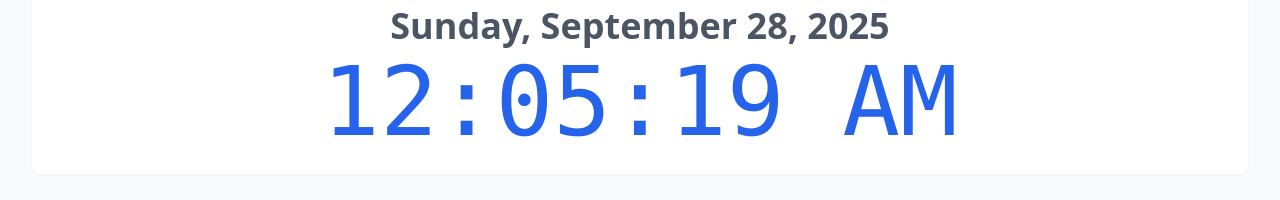
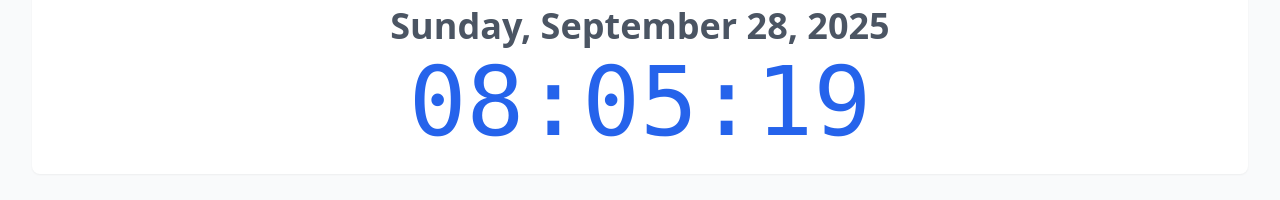
Before and after one commit to codexhilver/attendance_management_system_ventus, a React (Vite) app: page / in a window 1280 px wide. Shown: the part 158-358 px from the top of the page. Built offline with nearby package versions, Linux system fonts and the light colour scheme; no server answers.

Commit message:
Fix timezone to UTC+8: UI uses 24-hour format, CSV uses 12-hour format

```diff
--- a/src/App.tsx
+++ b/src/App.tsx
@@ -25,7 +25,7 @@ export default function App() {
         <h2 className="text-xl font-semibold text-blue-600">Attendance</h2>
         <div className="flex items-center gap-4">
           <a
-            href={`${import.meta.env.VITE_API_URL || ''}/api/attendance/export/today?tzOffset=${new Date().getTimezoneOffset()}`}
+            href={`${import.meta.env.VITE_API_URL || ''}/api/attendance/export/today`}
             className="px-4 py-2 rounded bg-white text-secondary border border-gray-200 font-semibold hover:bg-gray-50 transition-colors shadow-sm hover:shadow"
           >
             Export Today CSV
@@ -160,7 +160,13 @@ function AttendanceSystem({ isAdminAuthenticated }: { isAdminAuthenticated: bool
   };
 
   const formatTime = (timestamp: number) => {
-    return new Date(timestamp).toLocaleTimeString();
+    // Display in UTC+8 with 24-hour format (military time)
+    const utc8Date = new Date(timestamp + (8 * 60 * 60 * 1000));
+    const hours = utc8Date.getUTCHours();
+    const minutes = utc8Date.getUTCMinutes();
+    const seconds = utc8Date.getUTCSeconds();
+    const pad = (n: number) => String(n).padStart(2, '0');
+    return `${pad(hours)}:${pad(minutes)}:${pad(seconds)}`;
   };
 
   const formatDuration = (ms: number) => {
@@ -182,12 +188,13 @@ function AttendanceSystem({ isAdminAuthenticated }: { isAdminAuthenticated: bool
   };
 
   const formatCurrentTime = (date: Date) => {
-    return date.toLocaleTimeString('en-US', {
-      hour12: true,
-      hour: '2-digit',
-      minute: '2-digit',
-      second: '2-digit'
-    });
+    // Display current time in UTC+8 with 24-hour format (military time)
+    const utc8Date = new Date(date.getTime() + (8 * 60 * 60 * 1000));
+    const hours = utc8Date.getUTCHours();
+    const minutes = utc8Date.getUTCMinutes();
+    const seconds = utc8Date.getUTCSeconds();
+    const pad = (n: number) => String(n).padStart(2, '0');
+    return `${pad(hours)}:${pad(minutes)}:${pad(seconds)}`;
   };
 
   return (
```
Also changed, not shown: 2 other files (tests, documents, lock files or other folders).
